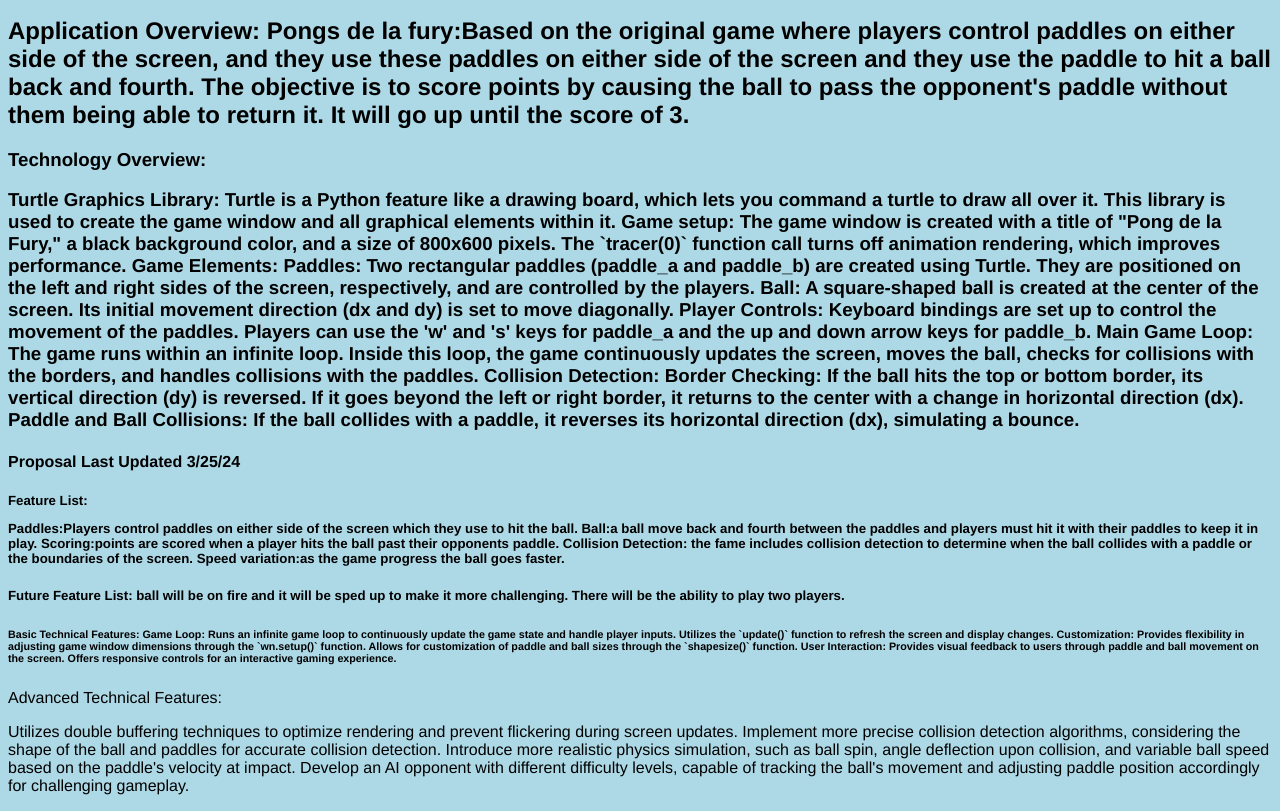
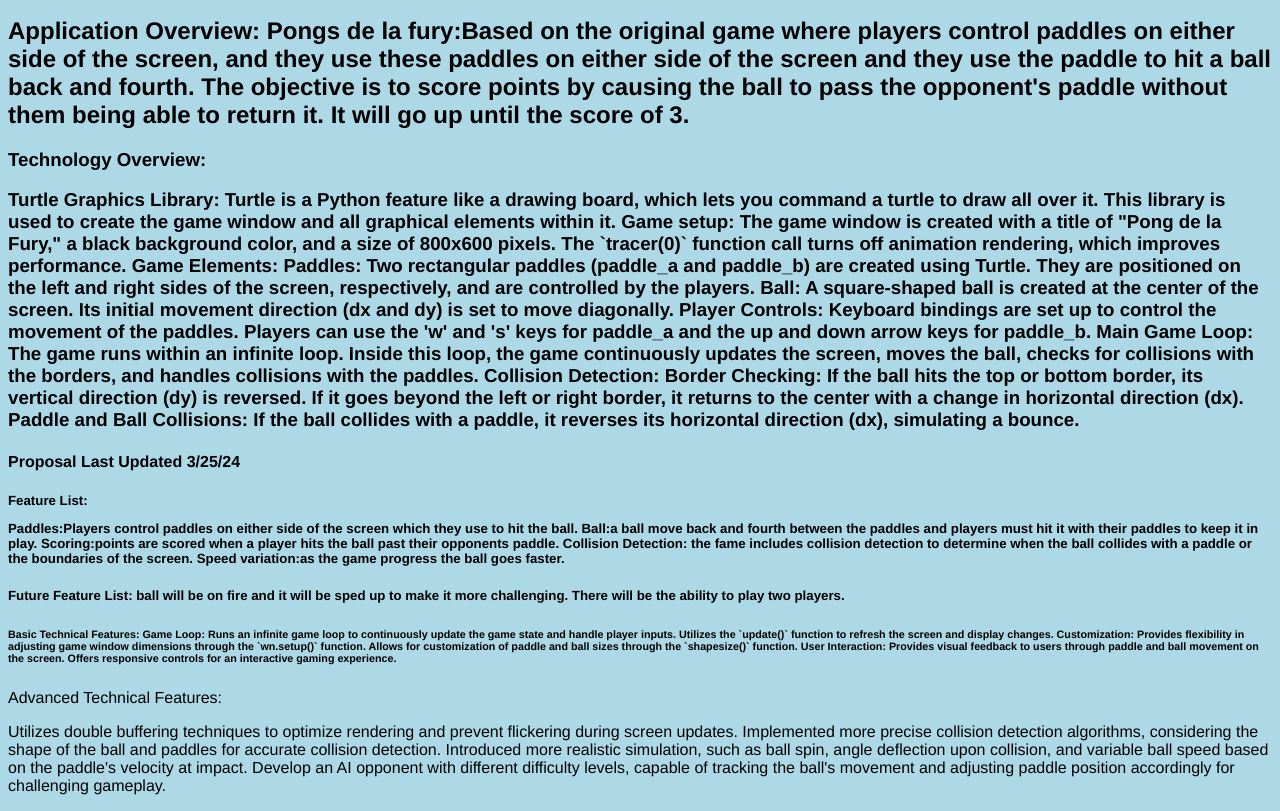
Before and after one commit to Jnandez1300/class-project-proposal, a plain HTML site: page index.html in a window 1280 px wide. Shown: the part 127-938 px from the top of the page. Drawn offline with Linux system fonts and the light colour scheme.

Commit message:
Update index.html

```diff
--- a/index.html
+++ b/index.html
@@ -91,8 +91,8 @@ User Interaction:
 </h6>
 <h7>Advanced Technical Features:
 <p>Utilizes double buffering techniques to optimize rendering and prevent flickering during screen updates.
-Implement more precise collision detection algorithms, considering the shape of the ball and paddles for accurate collision detection.
-Introduce more realistic physics simulation, such as ball spin, angle deflection upon collision, and variable ball speed based on the paddle's velocity at impact.
+Implemented more precise collision detection algorithms, considering the shape of the ball and paddles for accurate collision detection.
+Introduced more realistic simulation, such as ball spin, angle deflection upon collision, and variable ball speed based on the paddle's velocity at impact.
 Develop an AI opponent with different difficulty levels,
 capable of tracking the ball's movement and adjusting paddle position accordingly for challenging gameplay.</p>
  </h7>
```
